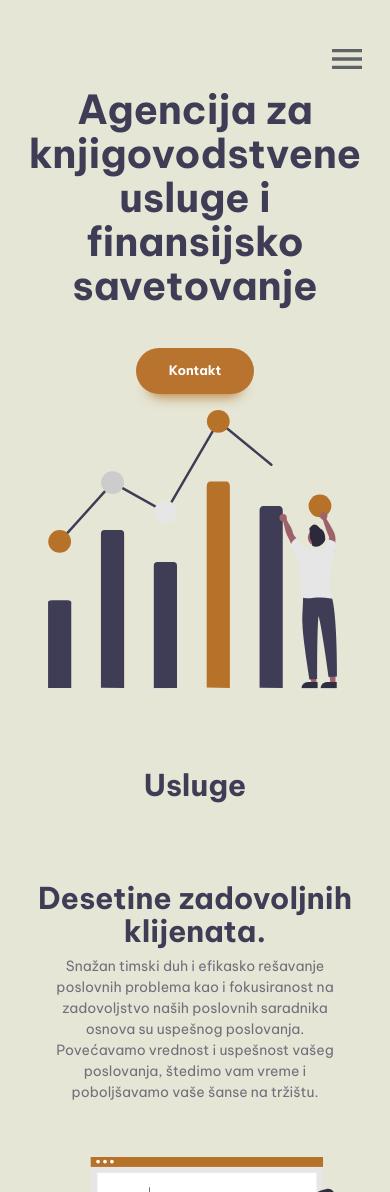
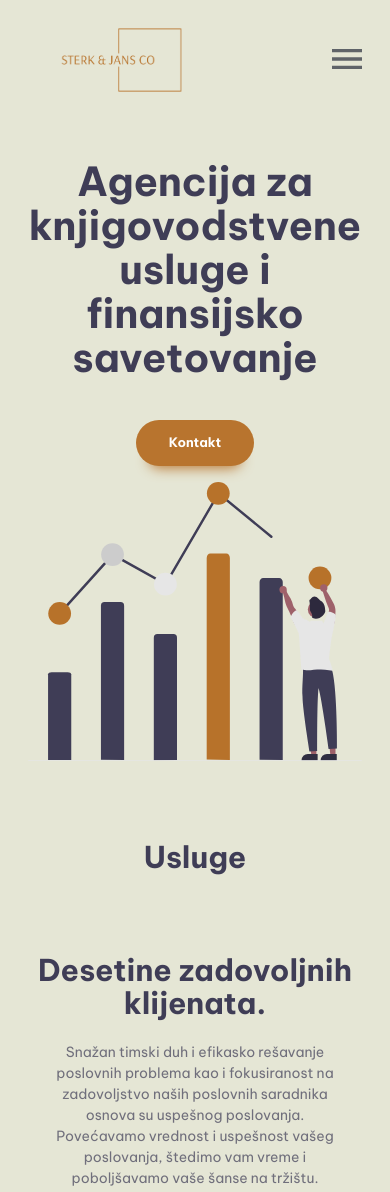
Before and after one commit to ZivotinjskoCarstvo/Sterk, a website built with Vite: page index.html in a window 390 px wide. Shown: the top 1192 px of the page. Built offline with nearby package versions, Linux system fonts and the light colour scheme.

Commit message:
Add files via upload

```diff
--- a/style.css
+++ b/style.css
@@ -249,6 +249,7 @@ p[data-width="wide"] {
   }
   .primary-navigation[data-visible] {
     display: block;
+
   }
   .mobile-nav-toggle {
     display: block;
@@ -785,6 +786,9 @@ iframe {
     justify-content: center;
     z-index: 1;
   }
+  p{
+    padding-top: 1em;
+  }
   .hero-sekcija p {
     display: none;
   }
@@ -798,14 +802,19 @@ iframe {
     height: 40px;
     width: 40px;
   }
-  .main-logo {
-    display: none;
+  .main-logo img {
+    width: 150px;
+    height: 150px;
+    object-fit: contain;
   }
   nav {
     z-index: 999;
   }
+  .primary-header {
+    padding: 5px !important;
+  }
 }
-/* navigation */
+
 
 .primary-header {
   padding-top: var(--size-700);
@@ -844,7 +853,6 @@ iframe {
 @media (max-width: 50em) {
   .primary-navigation {
     display: none;
-
     position: fixed;
     padding: var(--size-700);
     inset: 7rem var(--size-400) auto;
@@ -852,28 +860,22 @@ iframe {
     margin-left: auto;
     background: var(--clr-neutral-100);
     border-radius: var(--size-100);
-    /* box-shadow: 0 0 0.75em rgb(0, 0, 0, 0.05); */
   }
-
   .primary-header[data-overlay]::before {
     content: "";
     position: fixed;
     inset: 0;
-    /* height: 100vh; */
-    /* background-image: linear-gradient(rgb(0 0 0 / 0), rgb(0 0 0 / 0.8)); */
   }
-
   .nav-list {
     display: grid;
     gap: var(--size-600);
     text-align: center;
     font-weight: var(--fw-bold);
+    padding-left: 0;
   }
-
   .primary-navigation[data-visible] {
     display: block;
   }
-
   .mobile-nav-toggle {
     display: block;
     position: fixed;
```
